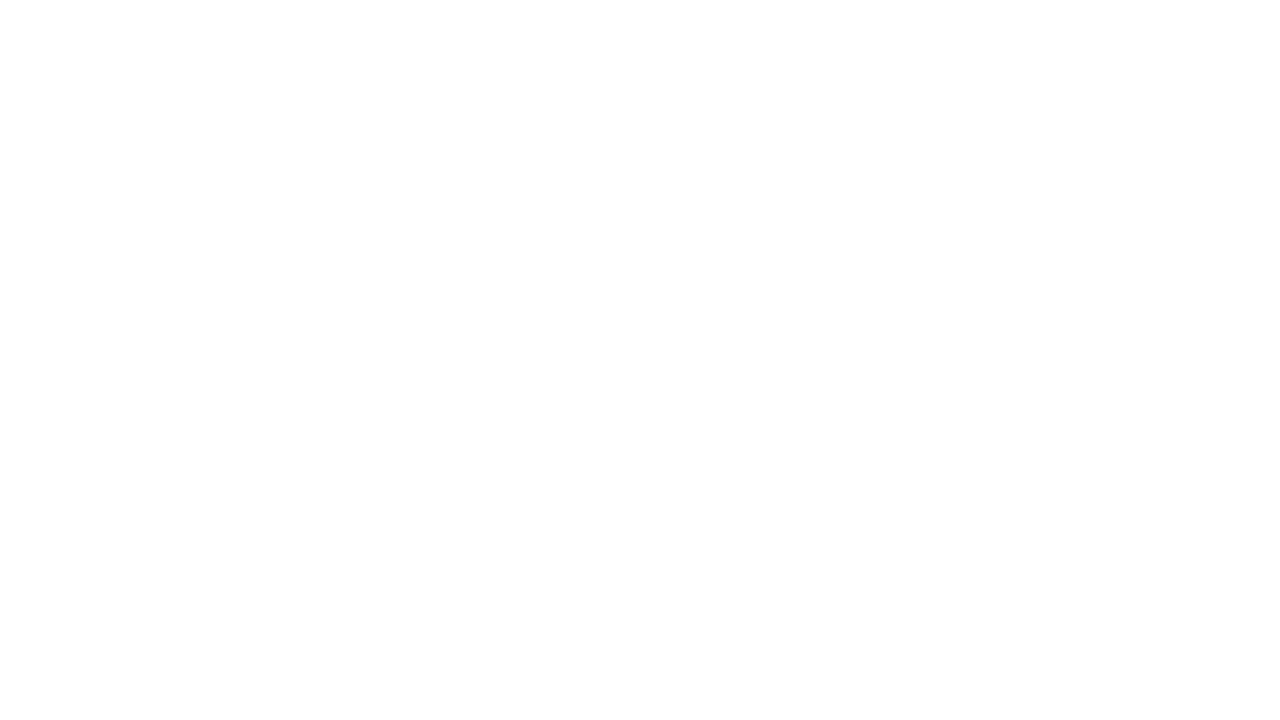
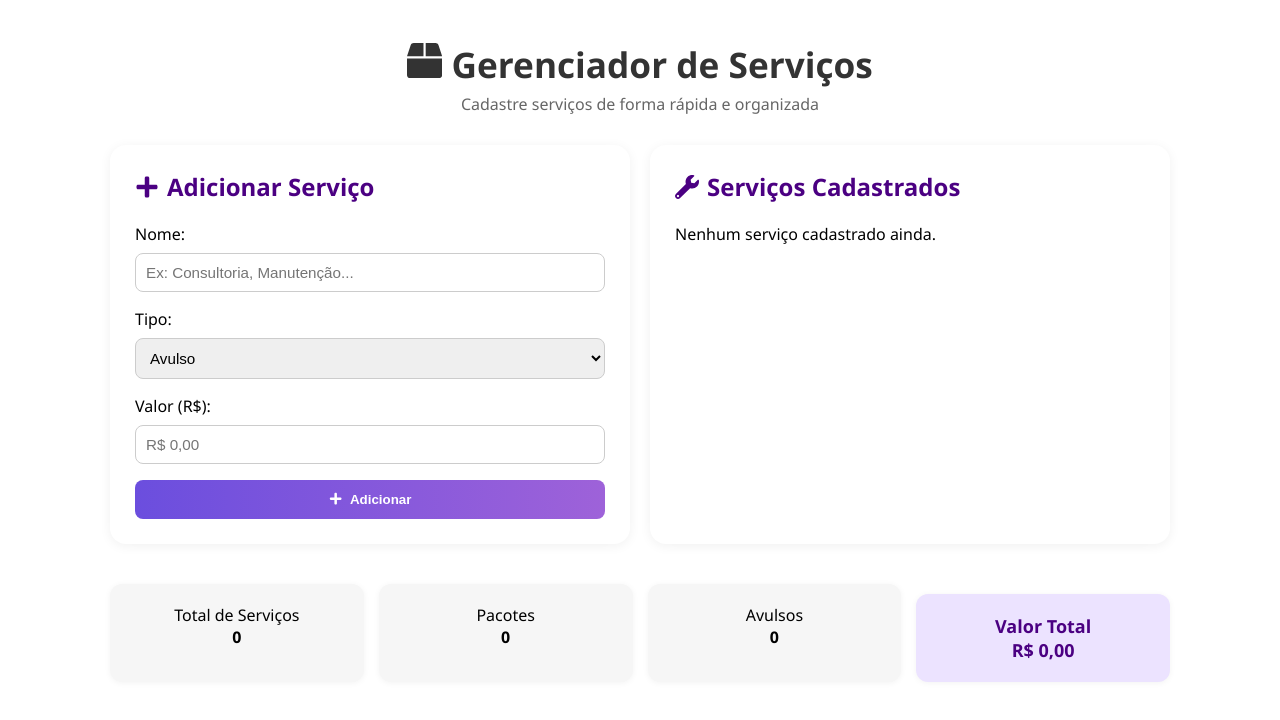
Before and after one commit to FernandoJesuss/pethotel-frontend, a React (Create React App) app: page /servicos in a window 1280 px wide. Before the commit this address had no page. Shown: the top 720 px of the page. Built offline with nearby package versions, Linux system fonts and the light colour scheme.

Commit message:
Feat: creation of the service management screen

```diff
--- a/src/App.js
+++ b/src/App.js
@@ -84,6 +84,7 @@ import CadastroUsuario from './pages/CadastroUsuario';
 import EsqueciSenha from './pages/EsqueciSenha';
 import RequireAuth from './components/RequireAuth'; // <-- novo
 import { AuthProvider } from './contexts/AuthContext';
+import GerenciadorServicos from './pages/GerenciadorServicos';
 
 function AppRoutes() {
   const navigate = useNavigate();
@@ -97,6 +98,7 @@ function AppRoutes() {
       <Route path="/cadastro" element={<RequireAuth><CadastroTutor /></RequireAuth>} />
       <Route path="/nota" element={<RequireAuth><GerarNota /></RequireAuth>} />
       <Route path="/relatorio" element={<RequireAuth><Relatorio /></RequireAuth>} />
+      <Route path="/servicos" element={<GerenciadorServicos />} />
 
       {/* Rotas públicas */}
       <Route path="/cadastro-usuario" element={<CadastroUsuario />} />
--- a/src/pages/Dashboard.js
+++ b/src/pages/Dashboard.js
@@ -31,6 +31,7 @@ const Dashboard = () => {
         <li><Link to="/cadastro">Cadastrar Tutor</Link></li>
         <li><Link to="/nota">Gerar Nota Fiscal</Link></li>
         <li><Link to="/relatorio">Relatório de Serviços</Link></li>
+        <li><Link to="/servicos">Gerenciar Serviços</Link></li>
       </ul>
     </div>
   );
--- /dev/null
+++ b/src/pages/GerenciadorServicos.js
@@ -0,0 +1,128 @@
+import React, { useState, useEffect } from 'react';
+import '../styles/GerenciadorServicos.css';
+import { FaBox, FaWrench, FaPlus } from 'react-icons/fa';
+
+const GerenciadorServicos = () => {
+  const [nome, setNome] = useState('');
+  const [tipo, setTipo] = useState('Avulso');
+  const [valor, setValor] = useState('');
+  const [servicos, setServicos] = useState([]);
+
+  useEffect(() => {
+    const salvos = JSON.parse(localStorage.getItem('servicos')) || [];
+    setServicos(salvos);
+  }, []);
+
+  const adicionarServico = () => {
+    if (!nome || !valor) return;
+
+    const valorNumerico = parseFloat(valor.replace(/[^\d,]/g, '').replace(',', '.'));
+
+    const novoServico = {
+      nome,
+      tipo,
+      valor: valorNumerico,
+      data: new Date().toLocaleDateString(),
+    };
+
+    const atualizados = [...servicos, novoServico];
+    localStorage.setItem('servicos', JSON.stringify(atualizados));
+    setServicos(atualizados);
+    setNome('');
+    setTipo('Avulso');
+    setValor('');
+  };
+
+  const handleValorChange = (e) => {
+    const raw = e.target.value.replace(/\D/g, '');
+    const valorNumerico = (parseInt(raw || '0', 10) / 100).toFixed(2);
+    const formatado = parseFloat(valorNumerico).toLocaleString('pt-BR', {
+      style: 'currency',
+      currency: 'BRL',
+    });
+    setValor(formatado);
+  };
+
+  const total = servicos.reduce((acc, s) => acc + s.valor, 0);
+  const avulsos = servicos.filter(s => s.tipo === 'Avulso').length;
+  const pacotes = servicos.filter(s => s.tipo === 'Pacote').length;
+
+  const formatarMoeda = (valor) => {
+    return valor.toLocaleString('pt-BR', {
+      style: 'currency',
+      currency: 'BRL'
+    });
+  };
+
+  return (
+    <div className="servicos-container">
+      <h1 className="titulo">
+        <FaBox className="icone" /> Gerenciador de Serviços
+      </h1>
+      <p className="subtitulo">Cadastre serviços de forma rápida e organizada</p>
+
+      <div className="painel">
+        <div className="card formulario">
+          <h2><FaPlus /> Adicionar Serviço</h2>
+          <label>Nome:</label>
+          <input
+            type="text"
+            placeholder="Ex: Consultoria, Manutenção..."
+            value={nome}
+            onChange={e => setNome(e.target.value)}
+          />
+          <label>Tipo:</label>
+          <select value={tipo} onChange={e => setTipo(e.target.value)}>
+            <option value="Avulso">Avulso</option>
+            <option value="Pacote">Pacote</option>
+          </select>
+          <label>Valor (R$):</label>
+          <input
+            type="text"
+            inputMode="numeric"
+            value={valor}
+            onChange={handleValorChange}
+            placeholder="R$ 0,00"
+          />
+          <button onClick={adicionarServico}><FaPlus /> Adicionar</button>
+        </div>
+
+        <div className="card lista">
+          <h2><FaWrench /> Serviços Cadastrados</h2>
+          {servicos.length === 0 ? (
+            <p>Nenhum serviço cadastrado ainda.</p>
+          ) : (
+            <ul>
+              {servicos.map((s, i) => (
+                <li key={i}>
+                  <strong>{s.nome}</strong> – {s.tipo} – {formatarMoeda(s.valor)} – {s.data}
+                </li>
+              ))}
+            </ul>
+          )}
+        </div>
+      </div>
+
+      <div className="resumo">
+        <div className="resumo-card">
+          <p>Total de Serviços</p>
+          <strong>{servicos.length}</strong>
+        </div>
+        <div className="resumo-card">
+          <p>Pacotes</p>
+          <strong>{pacotes}</strong>
+        </div>
+        <div className="resumo-card">
+          <p>Avulsos</p>
+          <strong>{avulsos}</strong>
+        </div>
+        <div className="resumo-card total">
+          <p>Valor Total</p>
+          <strong>{formatarMoeda(total)}</strong>
+        </div>
+      </div>
+    </div>
+  );
+};
+
+export default GerenciadorServicos;
--- /dev/null
+++ b/src/styles/GerenciadorServicos.css
@@ -0,0 +1,211 @@
+/* .gerenciador-container {
+  background: linear-gradient(to right, #7b80ff, #a874d6);
+  min-height: 100vh;
+  padding: 2rem;
+  color: #fff;
+  font-family: 'Segoe UI', sans-serif;
+  border-radius: 12px;
+}
+
+.titulo {
+  text-align: center;
+  font-size: 2rem;
+  margin-bottom: 0.2rem;
+}
+
+.subtitulo {
+  text-align: center;
+  margin-bottom: 2rem;
+  font-size: 0.95rem;
+}
+
+.cards-container {
+  display: flex;
+  gap: 2rem;
+  flex-wrap: wrap;
+  justify-content: space-between;
+}
+
+.card {
+  background: #fff;
+  color: #333;
+  border-radius: 16px;
+  padding: 1.5rem;
+  flex: 1;
+  min-width: 300px;
+  box-shadow: 0 2px 8px rgba(0,0,0,0.1);
+}
+
+.card h2 {
+  color: #5a5ac0;
+  font-size: 1.2rem;
+  margin-bottom: 1rem;
+}
+
+.card label {
+  display: block;
+  margin-top: 1rem;
+  font-weight: 500;
+}
+
+.card input, .card select {
+  width: 100%;
+  padding: 0.6rem;
+  margin-top: 0.4rem;
+  border-radius: 8px;
+  border: 1px solid #ccc;
+}
+
+.card button {
+  margin-top: 1.5rem;
+  background: linear-gradient(to right, #7b80ff, #a874d6);
+  color: white;
+  border: none;
+  padding: 0.8rem;
+  width: 100%;
+  border-radius: 10px;
+  font-weight: bold;
+  cursor: pointer;
+}
+
+.card ul {
+  padding-left: 1rem;
+  margin-top: 1rem;
+}
+
+.stats {
+  display: flex;
+  justify-content: space-around;
+  margin-top: 2rem;
+  background: rgba(255, 255, 255, 0.15);
+  border-radius: 12px;
+  padding: 1rem;
+  gap: 1rem;
+  flex-wrap: wrap;
+}
+
+.stat {
+  background: rgba(255, 255, 255, 0.25);
+  border-radius: 10px;
+  padding: 1rem;
+  flex: 1;
+  text-align: center;
+  min-width: 120px;
+  color: #fff;
+}
+
+.stat p {
+  font-size: 1.5rem;
+  font-weight: bold;
+  margin: 0.3rem 0;
+}
+
+.stat span {
+  font-size: 0.9rem;
+} */
+
+
+
+
+
+
+.servicos-container {
+  max-width: 1100px;
+  margin: 0 auto;
+  padding: 40px 20px;
+  font-family: 'Segoe UI', sans-serif;
+}
+
+.titulo {
+  text-align: center;
+  color: #333;
+  font-size: 2.2rem;
+  margin-bottom: 5px;
+}
+
+.subtitulo {
+  text-align: center;
+  color: #666;
+  margin-bottom: 30px;
+}
+
+.painel {
+  display: flex;
+  gap: 20px;
+  flex-wrap: wrap;
+  justify-content: center;
+}
+
+.card {
+  background: #fff;
+  padding: 25px;
+  border-radius: 16px;
+  box-shadow: 0 2px 12px rgba(0,0,0,0.06);
+  flex: 1 1 45%;
+  min-width: 320px;
+}
+
+.card h2 {
+  margin-bottom: 20px;
+  color: #4b0082;
+  display: flex;
+  align-items: center;
+  gap: 8px;
+}
+
+input, select {
+  width: 100%;
+  padding: 10px;
+  margin: 8px 0 16px;
+  border: 1px solid #ccc;
+  border-radius: 8px;
+}
+
+button {
+  width: 100%;
+  background: linear-gradient(to right, #6b4ede, #9e62d9);
+  color: white;
+  border: none;
+  padding: 12px;
+  border-radius: 8px;
+  font-weight: bold;
+  cursor: pointer;
+  display: flex;
+  justify-content: center;
+  gap: 8px;
+  transition: background 0.3s ease;
+}
+
+button:hover {
+  background: linear-gradient(to right, #593dcf, #8847cc);
+}
+
+.lista ul {
+  padding-left: 18px;
+}
+
+.lista li {
+  margin-bottom: 8px;
+  color: #333;
+}
+
+.resumo {
+  display: grid;
+  grid-template-columns: repeat(auto-fit, minmax(200px, 1fr));
+  gap: 15px;
+  margin-top: 40px;
+}
+
+.resumo-card {
+  background: #f6f6f6;
+  padding: 20px;
+  border-radius: 12px;
+  text-align: center;
+  box-shadow: 0 1px 6px rgba(0,0,0,0.05);
+}
+
+.resumo-card.total {
+  background: #ece3ff;
+  color: #4b0082;
+  font-weight: bold;
+}
```
